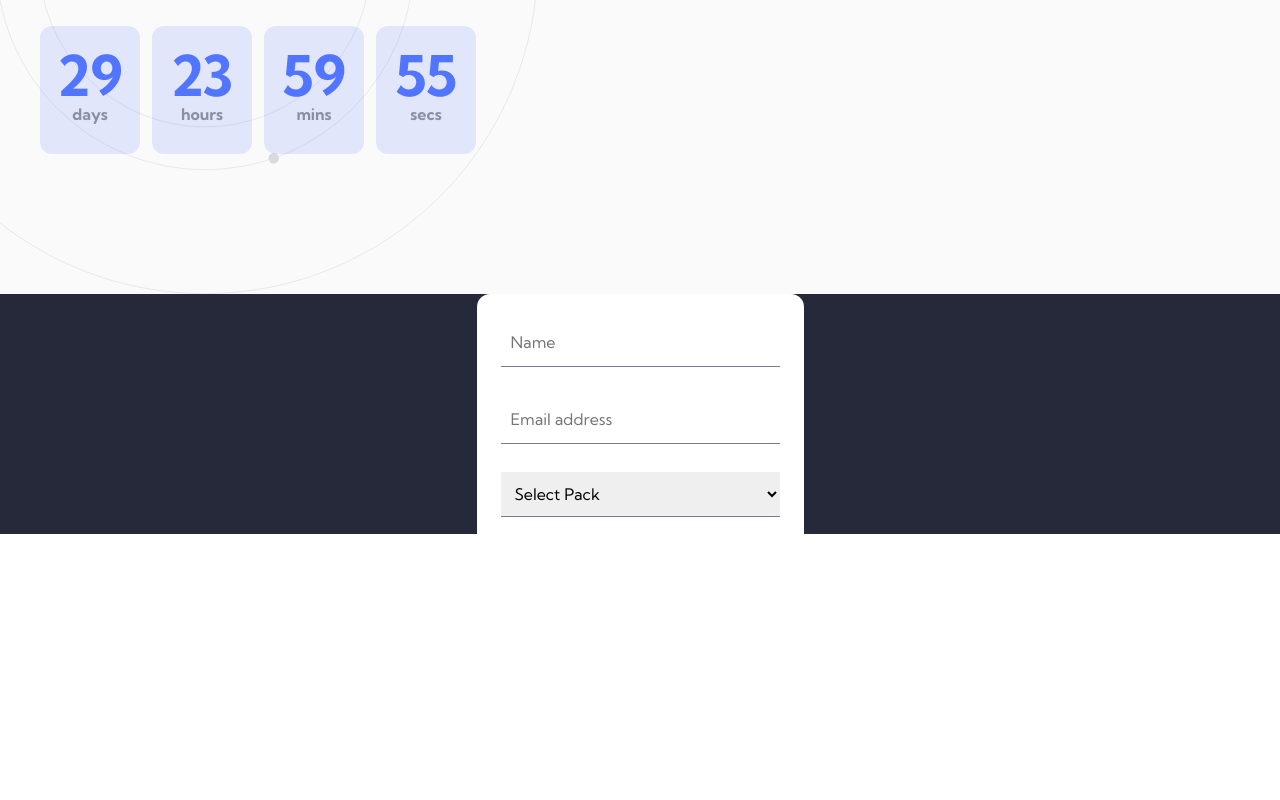
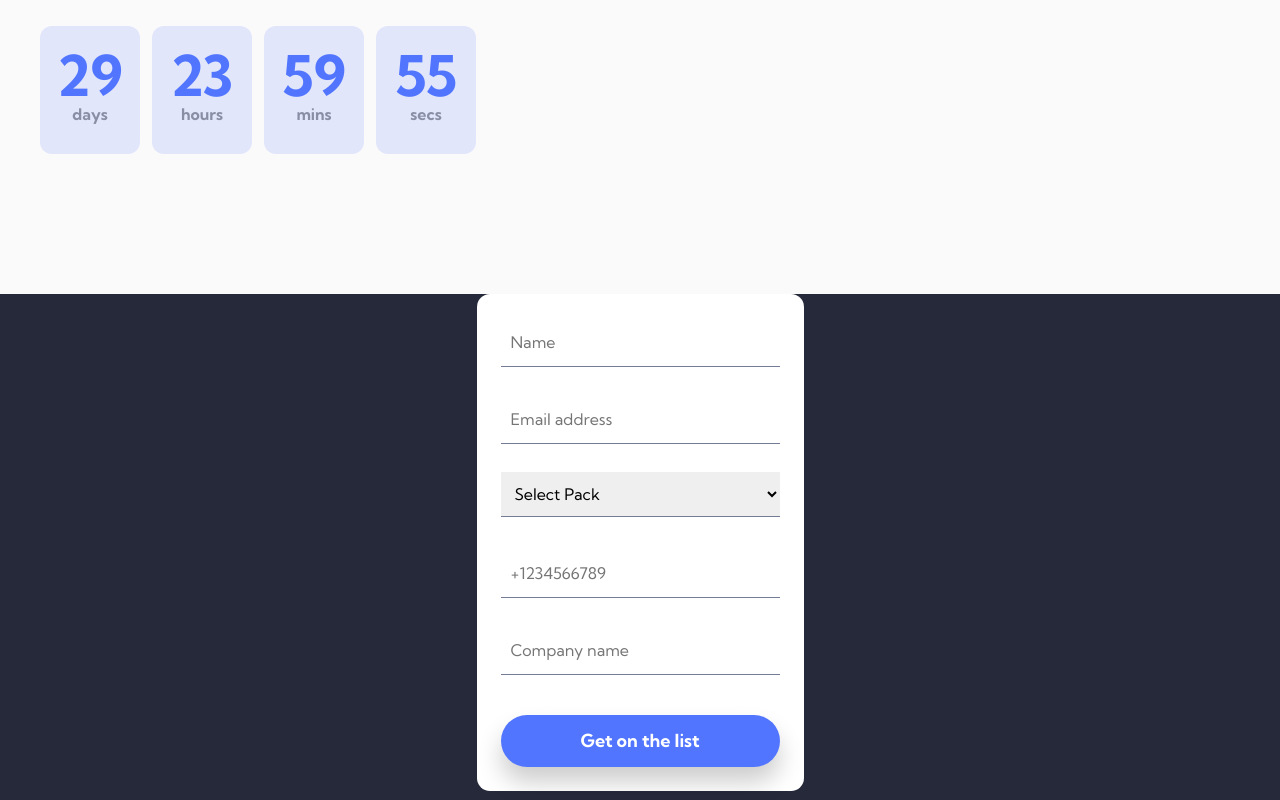
Before and after one commit to Hcmwebs/officelite-coming-soon-site, a React (Vite) app: page /signup in a window 1280 px wide. Shown: the part 498-1298 px from the top of the page. Before the commit the page ends 1032 px from the top, so only its background shows below. Built offline with nearby package versions, Linux system fonts and the light colour scheme.

Commit message:
set up signup page medias
Signed-off-by: Heze <64218603+Hcmwebs@users.noreply.github.com>

```diff
--- a/src/components/SignUpFooter.jsx
+++ b/src/components/SignUpFooter.jsx
@@ -4,9 +4,8 @@ import { Pattern } from './index'
 
 const SignUpFooter = () => {
 	return (
-		<StyledFooter className=' signUpPage sectionCenter'>
+		<StyledFooter className='signUpPage sectionCenter'>
 			<Pattern title='signUpPage footer' image='/bg-pattern-signup-side.svg' />
-			SignUpFooter goes here
 		</StyledFooter>
 	)
 }
--- a/src/pages/SignUp.jsx
+++ b/src/pages/SignUp.jsx
@@ -1,13 +1,14 @@
 import React from 'react'
 import { SignUpHeader, SignUpMainContent, SignUpFooter } from '../components'
+import { StyledFlex } from '../styles'
 
 const SignUp = () => {
 	return (
-		<>
+		<StyledFlex className = 'signUpPage'>
 			<SignUpHeader page='signUpPage' />
 			<SignUpMainContent />
 			<SignUpFooter />
-		</>
+		</StyledFlex>
 	)
 }
 
--- a/src/styles/StyledFlex.jsx
+++ b/src/styles/StyledFlex.jsx
@@ -4,6 +4,14 @@ const StyledFlex = styled.div`
 	display: flex;
 	justify-content: space-between;
 	align-items: center;
+
+	&.signUpPage{
+		flex-direction: column;
+
+		@media (min-width: 1440px) {
+			flex-direction: row
+		}
+	}
 `
 
 export default StyledFlex
--- a/src/styles/StyledFooter.jsx
+++ b/src/styles/StyledFooter.jsx
@@ -3,7 +3,6 @@ import styled from 'styled-components'
 const StyledFooter = styled.footer`
 	width: 100%;
 	min-height: 30vh;
-	padding-bottom: 2.5rem;
 	display: flex;
 	justify-content: center;
 	align-items: center;
@@ -11,7 +10,7 @@ const StyledFooter = styled.footer`
 	gap: 2.5rem;
 	background-color: var(--black);
 	position: relative;
-	overflow: hidden;
+
 	@media (min-width: 768px) {
 		padding-top: 31.63rem;
 	}
@@ -24,15 +23,26 @@ const StyledFooter = styled.footer`
 		z-index: 9;
 	}
 
-	&.homePage{
+	&.homePage {
 		padding-top: 48.9rem;
 	}
 
-	&.signUpPage{
-		padding-top:0rem;
+	&.signUpPage {
+		height: 320px;
+
+		@media (min-width: 768px) {
+			height: 380px;
+		}
+		@media (min-width: 1440px) {
+			min-height: 100vh;
+			height: 100%;
+			position: absolute;
+			top: 0;
+			right: 0;
+			width: 420px;
+			padding: 0;
+		}
 	}
-
-
 `
 
 export default StyledFooter
--- a/src/styles/StyledPattern.jsx
+++ b/src/styles/StyledPattern.jsx
@@ -5,6 +5,7 @@ const StyledPattern = styled.div`
 	width: 458px;
 	height: 458px;
 	left: -10%;
+	top: -15%;
 	@media (min-width: 768px) {
 		width: 666px;
 		height: 666px;
@@ -25,10 +26,22 @@ const StyledPattern = styled.div`
 	}
 
 	&.signUpPage {
+		&.header {
+			@media (min-width: 1440px) {
+				display: none;
+			}
+		}
 		&.footer {
-			top: -10%;
+			top: -15%;
 			@media (min-width: 768px) {
 				display: none;
+			}
+			@media (min-width: 1440px) {
+				width: 2036px;
+				height: 2036px;
+				display: block;
+				top: -75%;
+				left: -175%;
 			}
 		}
 	}
```
